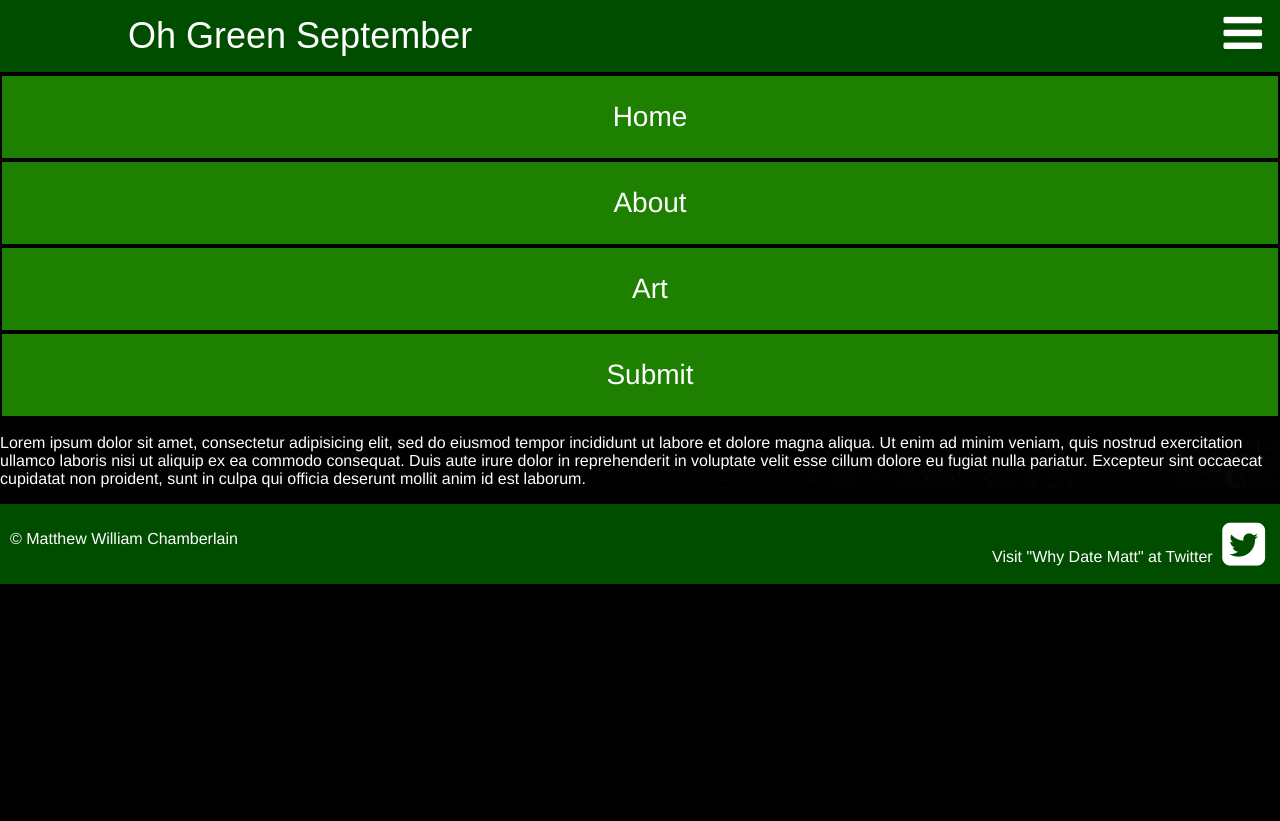
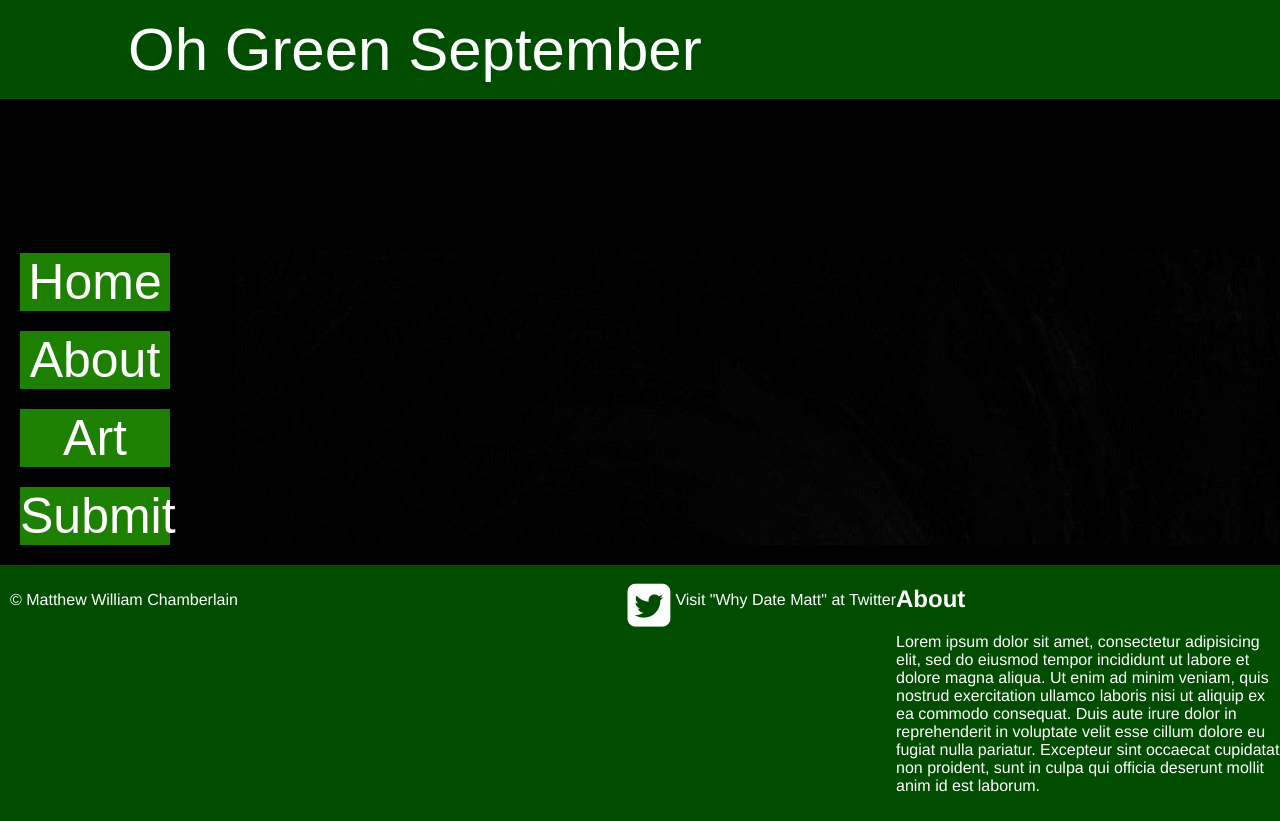
Before and after one commit to MattChambo/portfolio, a plain HTML site: page index.html in a window 1280 px wide. Before the commit the page ends 800 px from the top, so only its background shows below. Drawn offline with nearby package versions, Linux system fonts and the light colour scheme.

Commit message:
Added desktop and tablet nav

```diff
--- a/css/styles.css
+++ b/css/styles.css
@@ -54,6 +54,10 @@ nav ul li {
 	background-color: #1e8000;
 }
 
+#nav {
+	display: none;
+}
+
 #first {
 	border-top: 4px solid black;
 }
@@ -85,6 +89,10 @@ footer p:first-child {
 	float: left;
 }
 
+footer #date {
+	float: right;
+}
+
 footer a {
 	float: right;
 	text-decoration: none;
@@ -100,3 +108,68 @@ footer:after {
 	display: block;
 	clear: both;
 }
+
+footer #copyright {
+	display: none;
+}
+
+@media all and (min-width: 550px) {
+	nav ul li{
+		display: none;
+	}
+
+	#nav ul {
+		padding: 0;
+	}
+
+	nav button {
+		display: none;
+	}
+
+	nav div a {
+		font-size: 60px;
+	}
+
+	#nav {
+		display: block;
+		width: 20%;
+	}
+	#nav ul {
+		list-style: none;
+	}
+
+	#nav li {
+		background-color: #1e8000;
+		width: 150px;
+		text-align: center;
+		margin: 20px;
+	}
+
+	#nav a {
+		text-decoration: none;
+
+		font-family: "Brush Script MT",sans-serif;
+		font-size: 50px;
+	}
+
+}
+
+@media all and (min-width: 650px) {
+	footer #copyright {
+		display: block;
+	}
+	#nav {
+		margin-top: 150px;
+	}
+}
+
+@media all and (min-width: 960px) {
+	nav a {
+		font-size: 70px;
+	}
+
+	#about {
+		width: 30%;
+		float: right;
+	}
+}
--- a/index.html
+++ b/index.html
@@ -30,17 +30,36 @@
 			<button><i class="fa fa-bars" aria-hidden="true"></i></button>
 		</nav>
 		<main>
+			<div id="nav">
+				<ul>
+					<li id="first">
+						<a href="#">Home</a>
+					</li>
+					<li>
+						<a href="about.html">About</a>
+					</li>
+					<li>
+						<a href="art.html">Art</a>
+					</li>
+					<li>
+						<a href="submit.html">Submit</a>
+					</li>
+				</ul>
+			</div>
+			<section id="about">
+				<h1>About</h1>
 				<p>Lorem ipsum dolor sit amet, consectetur adipisicing elit, sed do eiusmod
 				tempor incididunt ut labore et dolore magna aliqua. Ut enim ad minim veniam,
 				quis nostrud exercitation ullamco laboris nisi ut aliquip ex ea commodo
 				consequat. Duis aute irure dolor in reprehenderit in voluptate velit esse
 				cillum dolore eu fugiat nulla pariatur. Excepteur sint occaecat cupidatat non
 				proident, sunt in culpa qui officia deserunt mollit anim id est laborum.</p>
+			</section>
 		</main>
 
 		<footer>
-			<p>&copy; Matthew William Chamberlain</p>
-			<a href="#">Visit "Why Date Matt" at Twitter <i class="fa fa-twitter-square" aria-hidden="true"></i></a>
+			<p id="copyright">&copy; Matthew William Chamberlain</p>
+			<p id="date">Visit "Why Date Matt" at Twitter</p><a href="#"><i class="fa fa-twitter-square" aria-hidden="true"></i></a>
 		</footer>
 
 
--- a/js/navigation.js
+++ b/js/navigation.js
@@ -1,3 +1,4 @@
+$('nav ul').toggle(0);
 $('nav button').click(function(){
 
 	// Toggle the visibility of the nav links
```
Lines whose indentation alone changed are shown as unchanged.
